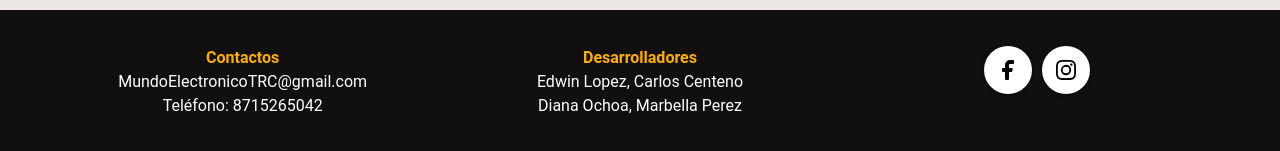
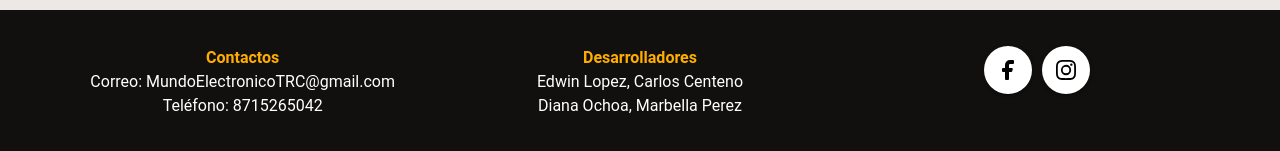
Before and after one commit to CharlyMx32/proyectoIntegradora, a Vue app: page /Global in a window 1280 px wide. Shown: the part 679-830 px from the top of the page. Built offline with nearby package versions, Linux system fonts and the light colour scheme.

Commit message:
cambio de animacion

```diff
--- a/src/GlobalHome.vue
+++ b/src/GlobalHome.vue
@@ -56,7 +56,7 @@
           <!-- Información de Contacto -->
           <v-col cols="12" md="4" class="footer-info">
             <h4 class="footer-title">Contactos</h4>
-            <p>MundoElectronicoTRC@gmail.com</p>
+            <p>Correo: MundoElectronicoTRC@gmail.com</p>
             <p>Teléfono: 8715265042</p>
           </v-col>
 
@@ -171,6 +171,19 @@ footer {
   z-index: 1;
   text-align: center;
   color: var(--v-text-base);
+  animation: fadeInUp 1s ease-out;
+}
+
+/* Animación del eslogan */
+@keyframes fadeInUp {
+  0% {
+    opacity: 0;
+    transform: translateY(20px);
+  }
+  100% {
+    opacity: 1;
+    transform: translateY(0);
+  }
 }
 
 .slogan-text {
@@ -238,4 +251,6 @@ footer {
     height: 200px; /* Ajustar la altura del iframe para pantallas pequeñas */
   }
 }
+
+
 </style>
```
